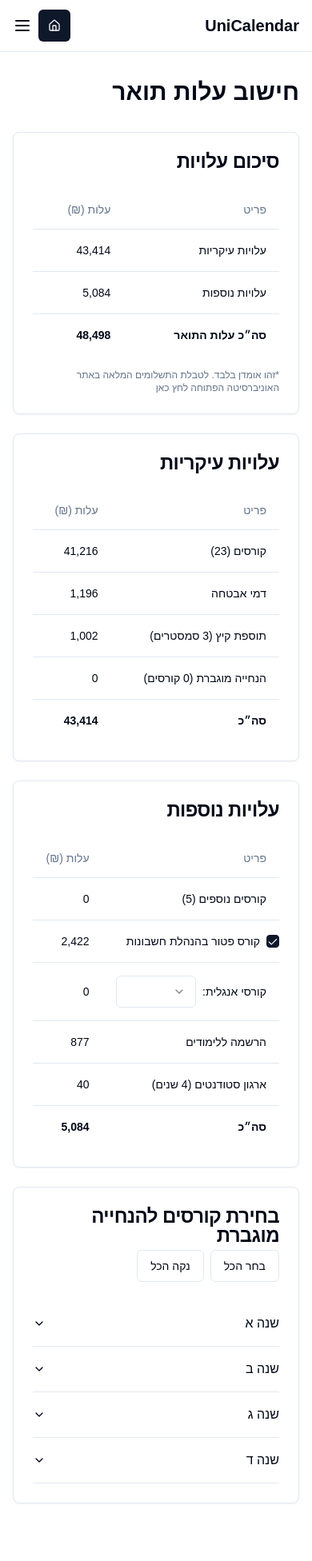
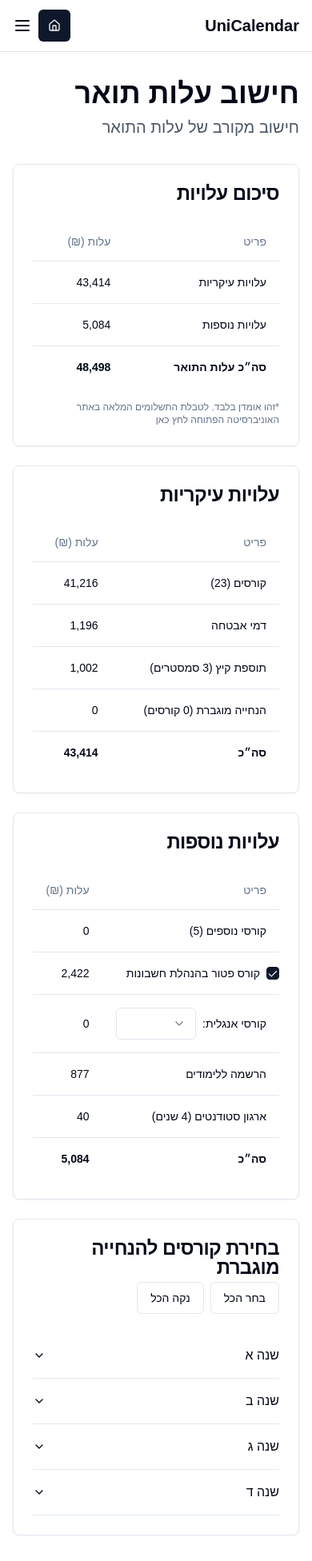
Before and after one commit to dalmog123/Uni_Calendar, a Next.js app: page /calculator in a window 390 px wide. Shown: the whole page at 80% size. Before the commit the page ends 1912 px from the top, so only its background shows below. Built offline with nearby package versions, Linux system fonts and the light colour scheme.

Commit message:
calculator tweaking for mobile use

```diff
--- a/src/app/calculator/page.tsx
+++ b/src/app/calculator/page.tsx
@@ -1,6 +1,6 @@
 'use client'
 
-import React, { useState } from 'react'
+import React, { useState, useRef, useEffect } from 'react'
 import { Card, CardContent, CardHeader, CardTitle } from '@/components/ui/card'
 import { Checkbox } from '@/components/ui/checkbox'
 import { Table, TableBody, TableCell, TableHead, TableHeader, TableRow } from '@/components/ui/table'
@@ -34,10 +34,42 @@ const SummaryRow: React.FC<SummaryRowProps> = ({ label, value, isTotal }) => (
   </TableRow>
 )
 
+const areAllCoursesInYearSelected = (year: typeof syllabusData[0], selectedCourses: string[]) => {
+  const coursesInYear = Object.values(year.semesters)
+    .flat()
+    .filter(course =>
+      course.courseNumber &&
+      !course.courseNumber.includes('אנגלית') &&
+      course.courseNumber !== '91440'
+    )
+
+  return coursesInYear.length > 0 &&
+    coursesInYear.every(course => selectedCourses.includes(course.id))
+}
+
 export default function Calculator() {
   const [selectedCourses, setSelectedCourses] = useState<string[]>([])
   const [englishCourses, setEnglishCourses] = useState(0)
   const [includeAccounting, setIncludeAccounting] = useState(true)
+  const [isOriginalSummaryVisible, setIsOriginalSummaryVisible] = useState(true)
+  const summaryRef = useRef<HTMLTableRowElement>(null)
+
+  useEffect(() => {
+    const observer = new IntersectionObserver(
+      ([entry]) => {
+        setIsOriginalSummaryVisible(entry.isIntersecting)
+      },
+      {
+        threshold: 0,
+      }
+    )
+
+    if (summaryRef.current) {
+      observer.observe(summaryRef.current)
+    }
+
+    return () => observer.disconnect()
+  }, [])
 
   const regularCourses = syllabusData.reduce((total, year) => {
     return total + Object.values(year.semesters).reduce((semTotal, courses) => {
@@ -88,7 +120,23 @@ export default function Calculator() {
 
   return (
     <div className="container mx-auto p-4 py-8 max-w-4xl" dir="rtl">
-      <h1 className="text-3xl font-bold mb-8">חישוב עלות תואר</h1>
+      {!isOriginalSummaryVisible && (
+        <div className="fixed top-16 left-0 right-0 bg-background border-b z-40 shadow-md">
+          <div className="container mx-auto p-4 max-w-4xl">
+            <div className="flex justify-between items-center">
+              <span className="font-bold">סה״כ עלות התואר:</span>
+              <span className="font-bold text-xl">{totalCost.toLocaleString()} ₪</span>
+            </div>
+          </div>
+        </div>
+      )}
+
+      <div className="space-y-2 mb-8">
+        <h1 className="text-4xl font-bold text-right">חישוב עלות תואר</h1>
+        <p className="text-xl text-gray-600 text-right">
+          חישוב מקורב של עלות התואר
+        </p>
+      </div>
 
       <div className="grid gap-6">
         <Card>
@@ -110,7 +158,10 @@ export default function Calculator() {
                   (includeAccounting ? COSTS.accountingExemption : 0) +
                   COSTS.registration +
                   (COSTS.studentOrg * studyYears)} />
-                <SummaryRow label="סה״כ עלות התואר" value={totalCost} isTotal />
+                <TableRow ref={summaryRef}>
+                  <TableCell className="font-bold">סה״כ עלות התואר</TableCell>
+                  <TableCell className="text-right font-bold">{totalCost.toLocaleString()}</TableCell>
+                </TableRow>
               </TableBody>
             </Table>
             <div className="text-xs text-muted-foreground mt-4 text-right">
@@ -163,7 +214,7 @@ export default function Calculator() {
                   </TableRow>
                 </TableHeader>
                 <TableBody>
-                  <SummaryRow label={`קורסים נוספים (${COSTS.additionalCoursesCount})`} value="0" />
+                  <SummaryRow label={`קורסי נוספים (${COSTS.additionalCoursesCount})`} value="0" />
                   <TableRow>
                     <TableCell>
                       <div className="flex items-center gap-2">
@@ -233,7 +284,14 @@ export default function Calculator() {
             <Accordion type="multiple" className="w-full">
               {syllabusData.map((year) => (
                 <AccordionItem value={year.id} key={year.id}>
-                  <AccordionTrigger>{year.name}</AccordionTrigger>
+                  <AccordionTrigger className="group">
+                    <div className="flex items-center gap-2">
+                      {areAllCoursesInYearSelected(year, selectedCourses) && (
+                        <div className="h-2 w-2 rounded-full bg-primary" />
+                      )}
+                      <span>{year.name}</span>
+                    </div>
+                  </AccordionTrigger>
                   <AccordionContent>
                     {Object.entries(year.semesters).map(([semester, courses]) => (
                       <div key={`${year.id}-${semester}`} className="mb-4">
```
